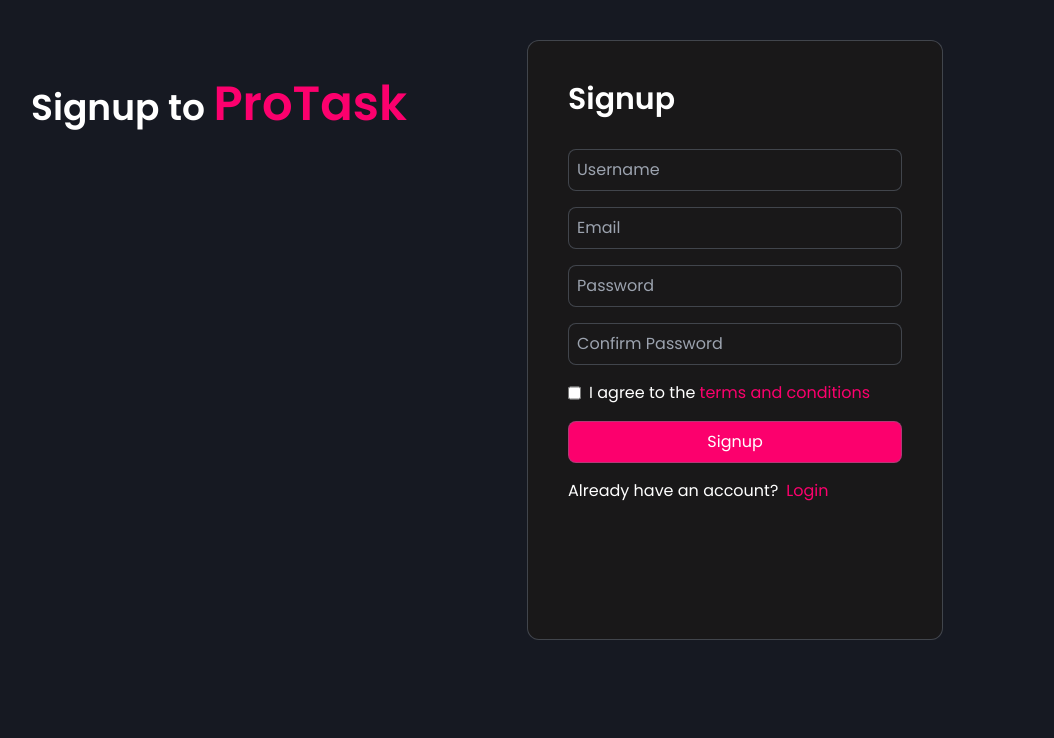
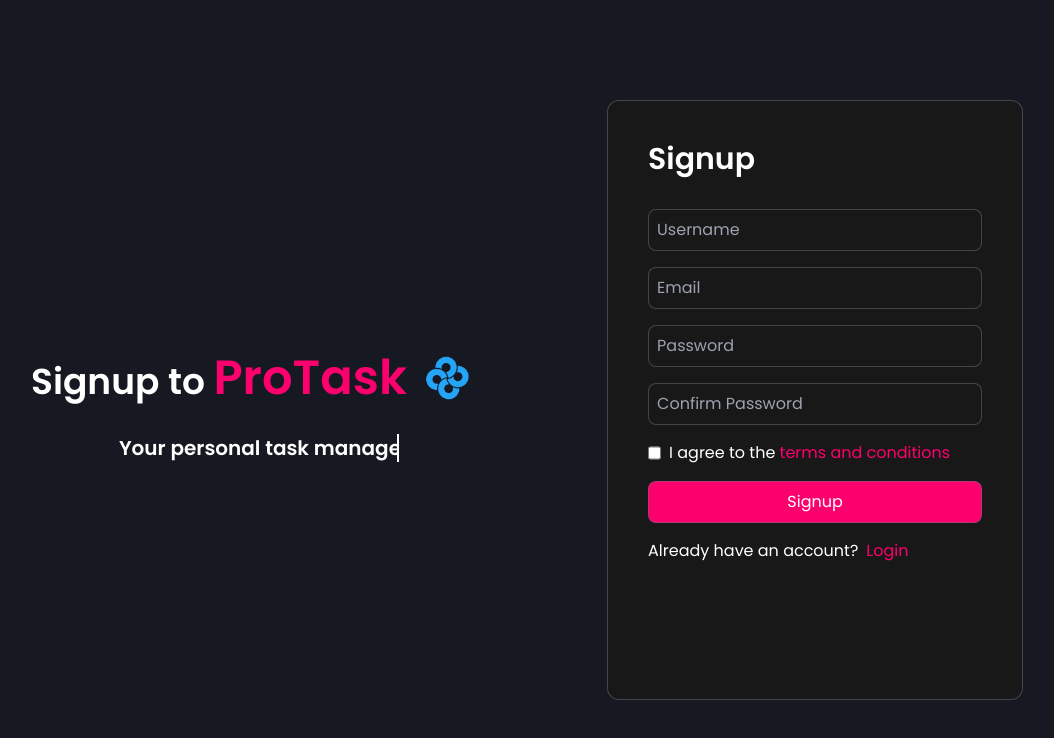
Before and after one commit to dhimanshashank/Protask-Management-Platform, a React (Vite) app in the folder frontend/: page /signup in a window 1280 px wide. Shown: the top 738 px of the page, without its empty margins (49-1103 px from the left). Built offline with nearby package versions, Linux system fonts and the light colour scheme; a web font is replaced by a local one.

Commit message:
Tagline component added

```diff
--- a/frontend/package.json
+++ b/frontend/package.json
@@ -30,7 +30,6 @@
     "eslint-plugin-react-hooks": "^5.0.0",
     "eslint-plugin-react-refresh": "^0.4.14",
     "globals": "^15.12.0",
-    "postcss": "^8.4.49",
     "tailwindcss": "^3.4.17",
     "vite": "^6.0.1"
   }
--- a/frontend/src/components/Navbar.jsx
+++ b/frontend/src/components/Navbar.jsx
@@ -18,14 +18,14 @@ const Navbar = () => {
       <ul className="flex items-center">
         <li className="mx-4 cursor-pointer hover:text-rasbery">Home</li>
         <li className="mx-4 cursor-pointer hover:text-rasbery">Contact</li>
-        <li className="mx-4 cursor-pointer text-rasbery font-bold text-xl">
-          <Link to="/login" className="hover:underline">
+        <li className="mx-4 cursor-pointer font-bold text-xl">
+          <Link to="/login" className="hover:text-purple">
             Login
           </Link>
         </li>
         <span>|</span>
         <li className="mx-4 cursor-pointer font-bold text-xl">
-          <Link to="/signup" className="hover:underline">
+          <Link to="/signup" className="hover:text-purple">
             Signup
           </Link>
         </li>
--- /dev/null
+++ b/frontend/src/components/TagLines.jsx
@@ -0,0 +1,43 @@
+import React from "react";
+import { useState, useEffect } from "react";
+
+const TagLines = ({ header }) => {
+  const taglines = [
+    "Your personal task manager.",
+    "Boost your productivity effortlessly.",
+    "Stay organized, stay ahead.",
+    "Tasks simplified, goals achieved.",
+    "Your partner in task management.",
+  ];
+  const [currentTagline, setCurrentTagline] = useState(taglines[0]);
+
+  useEffect(() => {
+    const interval = setInterval(() => {
+      setCurrentTagline((prev) => {
+        const currentIndex = taglines.indexOf(prev);
+        return taglines[(currentIndex + 1) % taglines.length];
+      });
+    }, 8000); // Match the animation duration (6s)
+    return () => clearInterval(interval);
+  }, []);
+
+  return (
+    <div className="flex flex-col items-center">
+      <div className="flex items-center">
+        <h1 className="text-white text-4xl font-bold pl-20">
+          {header} to <span className="text-rasbery text-5xl">ProTask </span>
+        </h1>
+        <img
+          src={"../src/assets/Protask.png"}
+          alt="logo"
+          className="cursor-pointer rounded-full transition-all duration-300 w-[5rem] h-[5rem] mr-20"
+        />
+      </div>
+      <p className="text-white text-xl font-bold flex overflow-hidden whitespace-nowrap border-r-2 border-r-white pr-5 animate-typing mt-4">
+        {currentTagline}
+      </p>
+    </div>
+  );
+};
+
+export default TagLines;
--- a/frontend/src/pages/Home.jsx
+++ b/frontend/src/pages/Home.jsx
@@ -1,5 +1,6 @@
 import React, { useState, useEffect } from "react";
 import Navbar from "../components/Navbar";
+import TagLines from "../components/TagLines";
 
 const Home = () => {
   const taglines = [
@@ -25,19 +26,7 @@ const Home = () => {
     <div className="flex bg-blackboard h-screen w-full">
       {/* Welcome section and logo */}
       <div className="flex flex-col px-20 py-10 items-center w-[60%] justify-center">
-        <div className="flex items-center gap-2">
-          <h1 className="text-white text-4xl font-bold ">
-            Welcome to <span className="text-rasbery text-5xl">ProTask</span>
-          </h1>
-          <img
-            src={"../src/assets/Protask.png"}
-            alt="logo"
-            className="cursor-pointer rounded-full transition-all duration-300 w-[5rem] h-[5rem] p-1"
-          />
-        </div>
-        <p className="text-white text-xl font-bold flex overflow-hidden whitespace-nowrap border-r-2 border-r-white pr-5 animate-typing">
-          {currentTagline}
-        </p>
+        <TagLines header="Welcome" />
       </div>
 
       {/* Navbar section */}
--- a/frontend/src/pages/Login.jsx
+++ b/frontend/src/pages/Login.jsx
@@ -1,10 +1,12 @@
 import React from "react";
+import TagLines from "../components/TagLines";
 
 const Login = () => {
   return (
-    <div className="flex bg-midnight h-screen w-full">
+    <div className="flex bg-midnight h-screen w-full items-center">
       {/* Signup form side section */}
-      <h1 className="text-white text-4xl font-bold p-20">Login to <span className="text-rasbery text-5xl">ProTask </span></h1>
+      <TagLines header="Login" />
+
       <form className="flex flex-col gap-4 p-10 bg-blackboard border border-gray-500 border-opacity-50 rounded-xl m-10 h-[calc(100vh-19rem)]">
         <h2 className="text-white text-3xl pb-4 font-bold">Login</h2>
         <input
@@ -26,7 +28,12 @@ const Login = () => {
         {/* Signup link */}
         <div className="flex">
           <p className="text-white mr-2">Don't have an account?</p>
-            <a href="/signup" className="text-rasbery hover:text-purple cursor-pointer">Signup</a>
+          <a
+            href="/signup"
+            className="text-rasbery hover:text-purple cursor-pointer"
+          >
+            Signup
+          </a>
         </div>
       </form>
     </div>
--- a/frontend/src/pages/Signup.jsx
+++ b/frontend/src/pages/Signup.jsx
@@ -1,10 +1,12 @@
 import React from "react";
+import TagLines from "../components/TagLines";
 
 const Signup = () => {
     return (
-    <div className="flex bg-midnight h-screen w-full">
+    <div className="flex bg-midnight h-screen w-full items-center">
       {/* Signup form side section */}
-      <h1 className="text-white text-4xl font-bold p-20">Signup to <span className="text-rasbery text-5xl">ProTask </span></h1>
+      <TagLines header="Signup" />
+
       <form className="flex flex-col gap-4 p-10 bg-blackboard border border-gray-500 border-opacity-50 rounded-xl m-10 h-3/4">
         <h2 className="text-white text-3xl pb-4 font-bold">Signup</h2>
         <input
@@ -37,7 +39,15 @@ const Signup = () => {
             className="text-white bg-blackboard border border-gray-500 border-opacity-50 rounded-lg "
             required
           />
-            <p className="text-white">I agree to the <a href="/" className="text-rasbery hover:text-white cursor-pointer transition-all duration-300">terms and conditions </a></p>
+          <p className="text-white">
+            I agree to the{" "}
+            <a
+              href="/"
+              className="text-rasbery hover:text-white cursor-pointer transition-all duration-300"
+            >
+              terms and conditions{" "}
+            </a>
+          </p>
         </div>
         <button className="text-white bg-rasbery border border-gray-500 border-opacity-50 rounded-lg p-2 hover:bg-purple">
           Signup
@@ -46,7 +56,12 @@ const Signup = () => {
         {/* Login link */}
         <div className="flex">
           <p className="text-white mr-2">Already have an account?</p>
-            <a href="/login" className="text-rasbery hover:text-purple cursor-pointer">Login</a>
+          <a
+            href="/login"
+            className="text-rasbery hover:text-purple cursor-pointer"
+          >
+            Login
+          </a>
         </div>
       </form>
     </div>
```
Lines whose indentation alone changed are shown as unchanged.
